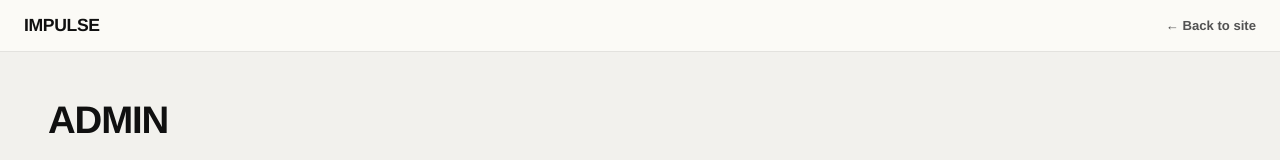
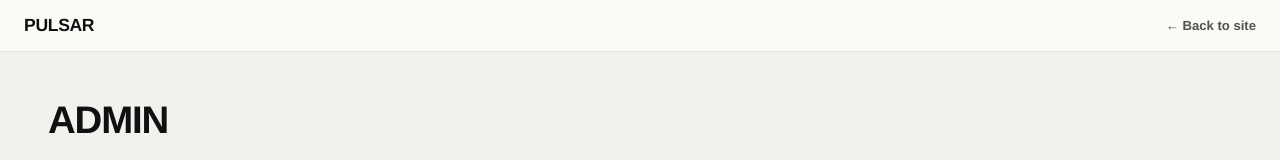
Before and after one commit to po-dzin/pulsar, a Next.js app: page /admin in a window 1280 px wide. Shown: the top 160 px of the page. Built offline with nearby package versions, Linux system fonts and the light colour scheme; no server answers.

Commit message:
Fix Pulsar branding labels

```diff
--- a/src/app/(admin)/admin/layout.tsx
+++ b/src/app/(admin)/admin/layout.tsx
@@ -7,7 +7,7 @@ export default function AdminLayout({ children }: { children: ReactNode }) {
         <div className="admin-shell">
             {/* Slim admin topbar — no public nav */}
             <header className="admin-topbar">
-                <span className="admin-topbar-brand">IMPULSE</span>
+                <span className="admin-topbar-brand">PULSAR</span>
                 <Link href="/" className="admin-topbar-back">
                     ← Back to site
                 </Link>
--- a/src/app/layout.tsx
+++ b/src/app/layout.tsx
@@ -3,8 +3,8 @@ import "./brand-tokens.css";
 import "./globals.css";
 
 export const metadata: Metadata = {
-  title: "IMPULSE",
-  description: "IMPULSE diagnostics and transformation portal",
+  title: "Pulsar",
+  description: "Pulsar diagnostics and transformation portal",
 };
 
 import { UiModeProvider } from "@/presentation/components/UiModeProvider";
--- a/src/i18n/en.json
+++ b/src/i18n/en.json
@@ -1,5 +1,5 @@
 {
-  "brand": "IMPULSE",
+  "brand": "PULSAR",
   "nav": {
     "mission": "Mission",
     "diagnostics": "Diagnostics",
@@ -9,7 +9,7 @@
   },
   "common": {
     "primaryCta": "Start diagnostics",
-    "disclaimer": "IMPULSE diagnostics is a self-observation tool and not a medical diagnosis.",
+    "disclaimer": "PULSAR diagnostics is a self-observation tool and not a medical diagnosis.",
     "language": "Language",
     "loading": "Loading..."
   },
--- a/src/i18n/ru.json
+++ b/src/i18n/ru.json
@@ -1,5 +1,5 @@
 {
-  "brand": "IMPULSE",
+  "brand": "PULSAR",
   "nav": {
     "mission": "Миссия",
     "diagnostics": "Диагностика",
@@ -9,7 +9,7 @@
   },
   "common": {
     "primaryCta": "Пройти диагностику",
-    "disclaimer": "Диагностика IMPULSE — это инструмент самонаблюдения и не является медицинским диагнозом.",
+    "disclaimer": "Диагностика PULSAR — это инструмент самонаблюдения и не является медицинским диагнозом.",
     "language": "Язык",
     "loading": "Загрузка..."
   },
--- a/src/presentation/components/UiModeToggle.tsx
+++ b/src/presentation/components/UiModeToggle.tsx
@@ -10,10 +10,10 @@ export const UiModeToggle = () => {
             className="theme-toggle"
             onClick={toggleMode}
             aria-label="Toggle UI Mode"
-            title={mode === "bento" ? "Switch to Standard Mode (Ctrl+,)" : "Switch to Bento Mode (Ctrl+,)"}
+            title={mode === "bento" ? "Switch to Standard Mode (Ctrl+,)" : "Switch to BNT Mode (Ctrl+,)"}
             style={{ fontSize: "0.7rem", fontWeight: 700 }}
         >
-            {mode === "bento" ? "BENTO" : "STD"}
+            {mode === "bento" ? "BNT" : "STD"}
         </button>
     );
 };
```
